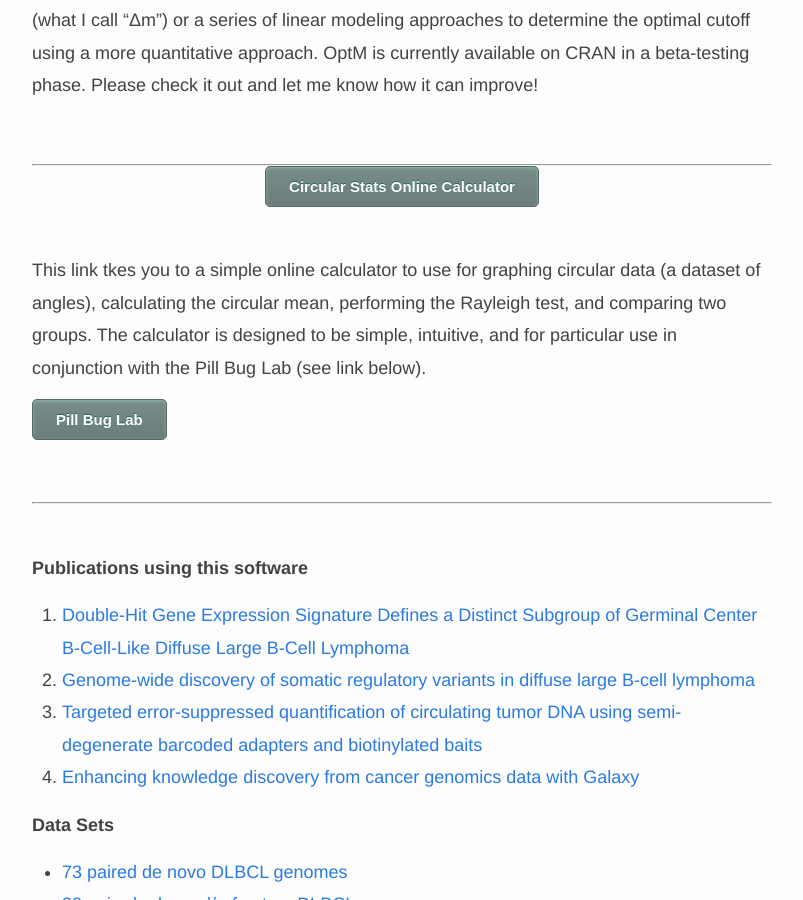
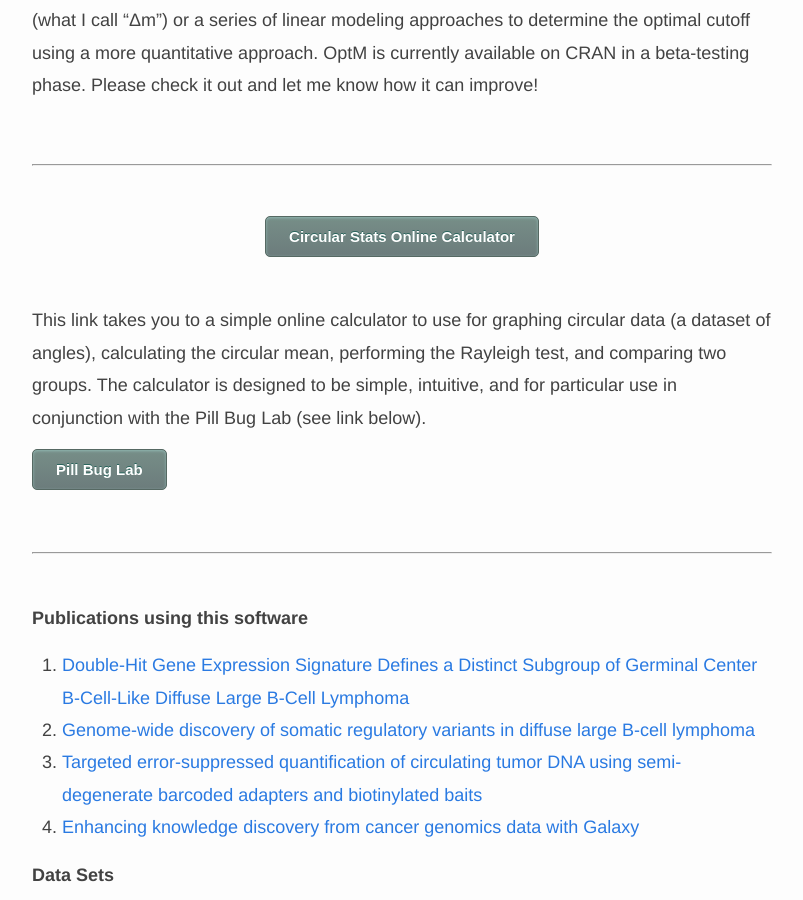
Before and after one commit to rfitak/FitakLab, a Jekyll site: the page built from _pages/software/index.md, in a window 1280 px wide and 900 px high, scrolled down 888 px. Shown: the whole window, without its empty margins (238-1041 px from the left). Built offline with Jekyll 4.4.1, drawn with Linux system fonts in a browser that asks for light colours; nearby versions of some CDN libraries.

Commit message:
fourth commit

```diff
--- a/_pages/software/index.md
+++ b/_pages/software/index.md
@@ -36,14 +36,14 @@
 
 ***
 
-<div style="text-align:center;">
+<div style="text-align:center;margin-top: 50px;">
 <button style="-moz-box-shadow:inset 0px 1px 3px 0px #91b8b3; -webkit-box-shadow:inset 0px 1px 3px 0px #91b8b3; box-shadow:inset 0px 1px 3px 0px #91b8b3; background:-webkit-gradient(linear, left top, left bottom, color-stop(0.05, #768d87), color-stop(1, #6c7c7c)); background:-moz-linear-gradient(top, #768d87 5%, #6c7c7c 100%); background:-webkit-linear-gradient(top, #768d87 5%, #6c7c7c 100%); background:-o-linear-gradient(top, #768d87 5%, #6c7c7c 100%); background:-ms-linear-gradient(top, #768d87 5%, #6c7c7c 100%); background:linear-gradient(to bottom, #768d87 5%, #6c7c7c 100%); filter:progid:DXImageTransform.Microsoft.gradient(startColorstr='#768d87', endColorstr='#6c7c7c',GradientType=0); background-color:#768d87; -moz-border-radius:5px; -webkit-border-radius:5px; border-radius:5px; border:1px solid #566963; display:inline-block; cursor:pointer; color:#ffffff; font-family:Arial; font-size:15px; font-weight:bold; padding:11px 23px; text-decoration:none; text-shadow:0px -1px 0px #2b665e;" onclick="window.location.href='https://rfitak.shinyapps.io/circbio/';">Circular Stats Online Calculator</button>
 </div>
 <br>
 
-This link tkes you to a simple online calculator to use for graphing circular data (a dataset of angles), calculating the circular mean, performing the Rayleigh test, and comparing two groups.  The calculator is designed to be simple, intuitive, and for particular use in conjunction with the Pill Bug Lab (see link below).
+This link takes you to a simple online calculator to use for graphing circular data (a dataset of angles), calculating the circular mean, performing the Rayleigh test, and comparing two groups.  The calculator is designed to be simple, intuitive, and for particular use in conjunction with the Pill Bug Lab (see link below).
 
-<button style="-moz-box-shadow:inset 0px 1px 3px 0px #91b8b3; -webkit-box-shadow:inset 0px 1px 3px 0px #91b8b3; box-shadow:inset 0px 1px 3px 0px #91b8b3; background:-webkit-gradient(linear, left top, left bottom, color-stop(0.05, #768d87), color-stop(1, #6c7c7c)); background:-moz-linear-gradient(top, #768d87 5%, #6c7c7c 100%); background:-webkit-linear-gradient(top, #768d87 5%, #6c7c7c 100%); background:-o-linear-gradient(top, #768d87 5%, #6c7c7c 100%); background:-ms-linear-gradient(top, #768d87 5%, #6c7c7c 100%); background:linear-gradient(to bottom, #768d87 5%, #6c7c7c 100%); filter:progid:DXImageTransform.Microsoft.gradient(startColorstr='#768d87', endColorstr='#6c7c7c',GradientType=0); background-color:#768d87; -moz-border-radius:5px; -webkit-border-radius:5px; border-radius:5px; border:1px solid #566963; display:inline-block; cursor:pointer; color:#ffffff; font-family:Arial; font-size:15px; font-weight:bold; padding:11px 23px; text-decoration:none; text-shadow:0px -1px 0px #2b665e;" onclick="window.location.href='https://rfitak.github.io/Circular_Biology/';">Pill Bug Lab</button>
+<button style="text-align:center;-moz-box-shadow:inset 0px 1px 3px 0px #91b8b3; -webkit-box-shadow:inset 0px 1px 3px 0px #91b8b3; box-shadow:inset 0px 1px 3px 0px #91b8b3; background:-webkit-gradient(linear, left top, left bottom, color-stop(0.05, #768d87), color-stop(1, #6c7c7c)); background:-moz-linear-gradient(top, #768d87 5%, #6c7c7c 100%); background:-webkit-linear-gradient(top, #768d87 5%, #6c7c7c 100%); background:-o-linear-gradient(top, #768d87 5%, #6c7c7c 100%); background:-ms-linear-gradient(top, #768d87 5%, #6c7c7c 100%); background:linear-gradient(to bottom, #768d87 5%, #6c7c7c 100%); filter:progid:DXImageTransform.Microsoft.gradient(startColorstr='#768d87', endColorstr='#6c7c7c',GradientType=0); background-color:#768d87; -moz-border-radius:5px; -webkit-border-radius:5px; border-radius:5px; border:1px solid #566963; display:inline-block; cursor:pointer; color:#ffffff; font-family:Arial; font-size:15px; font-weight:bold; padding:11px 23px; text-decoration:none; text-shadow:0px -1px 0px #2b665e;" onclick="window.location.href='https://rfitak.github.io/Circular_Biology/';">Pill Bug Lab</button>
 
 <br>
 
```
